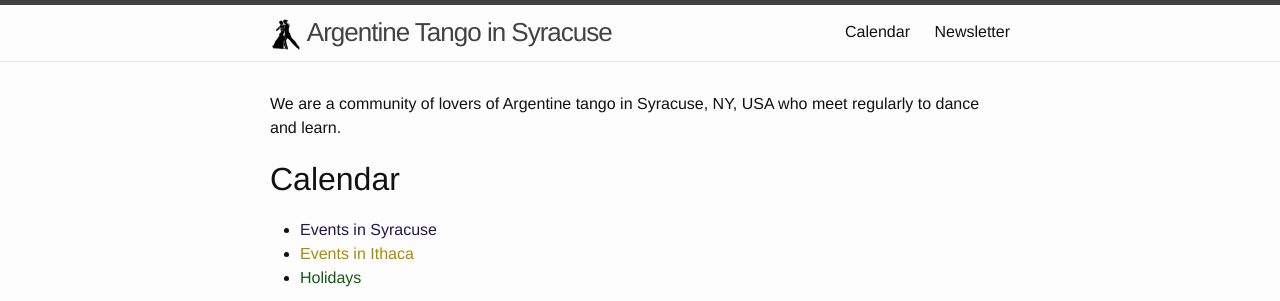
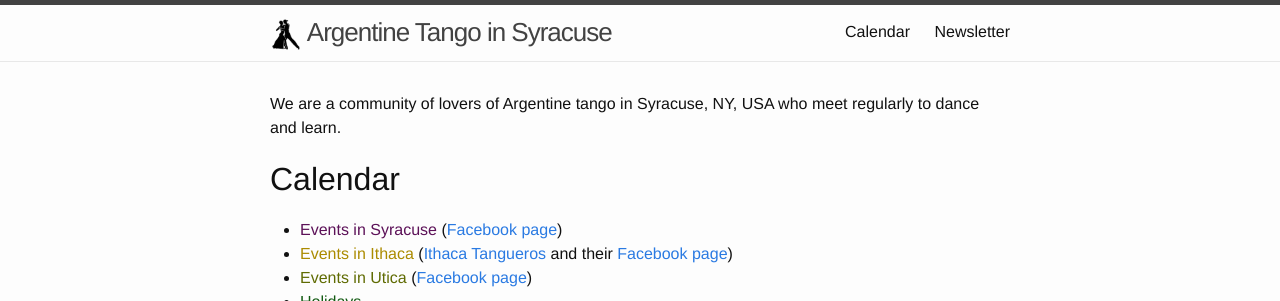
Before and after one commit to syracusetango/syracusetango.github.io, a Jekyll site: the page built from index.md, in a window 1280 px wide, cut to the strip 0-301 px from the top of the page. Built offline with Jekyll 4.4.1, drawn with Linux system fonts in a browser that asks for light colours.

Commit message:
added Utica calendar, added links, changed color, little stuff

```diff
--- a/_includes/calendar.html
+++ b/_includes/calendar.html
@@ -1,6 +1,7 @@
 <ul>
-<li><font color="#23164E">Events in Syracuse</font></li>
-<li><font color="#AB8B00">Events in Ithaca</font></li>
+<li><font color="#5C1158">Events in Syracuse</font> (<a href="https://www.facebook.com/SyracuseTango" target="_blank">Facebook page</a>)</li>
+<li><font color="#AB8B00">Events in Ithaca</font> (<a href="http://gr.orgsync.rso.cornell.edu/org/tango/home" target="_blank">Ithaca Tangueros</a> and their <a href="https://www.facebook.com/groups/IthacaTango" target="_blank">Facebook page</a>)</li>
+<li><font color="#5F6B02">Events in Utica</font> (<a href="https://www.facebook.com/ArgentineTangoMV" target="_blank">Facebook page</a>)</li>
 <li><font color="#125A12">Holidays</font></li>
 </ul>
-<iframe src="https://calendar.google.com/calendar/embed?showTz=0&amp;height=400&amp;wkst=2&amp;hl=en&amp;bgcolor=%23FFFFFF&amp;src=v3k6m7ou085m338mev285b29tk%40group.calendar.google.com&amp;color=%2323164E&amp;src=en.usa%23holiday%40group.v.calendar.google.com&amp;color=%23125A12&amp;src=8r6jrudlduk1fe8g6lp3l9g7ho%40group.calendar.google.com&amp;color=%23AB8B00&amp;src=ta10ajf8nv2dbem6s8othhsi58%40group.calendar.google.com&amp;color=%23AB8B00&amp;ctz=America%2FNew_York" style="border-width:0" width="100%" height="400" frameborder="0" scrolling="no"></iframe>
+<iframe src="https://calendar.google.com/calendar/embed?showTz=0&amp;height500&amp;wkst=2&amp;hl=en&amp;bgcolor=%23FFFFFF&amp;src=v3k6m7ou085m338mev285b29tk%40group.calendar.google.com&amp;color=%235C1158&amp;src=en.usa%23holiday%40group.v.calendar.google.com&amp;color=%23125A12&amp;src=8r6jrudlduk1fe8g6lp3l9g7ho%40group.calendar.google.com&amp;color=%23AB8B00&amp;src=ta10ajf8nv2dbem6s8othhsi58%40group.calendar.google.com&amp;color=%23AB8B00&amp;src=mvtangoproject%40gmail.com&amp;color=%235F6B02&amp;ctz=America%2FNew_York" style="border-width:0" width="100%" height="500" frameborder="0" scrolling="no"></iframe>
```
